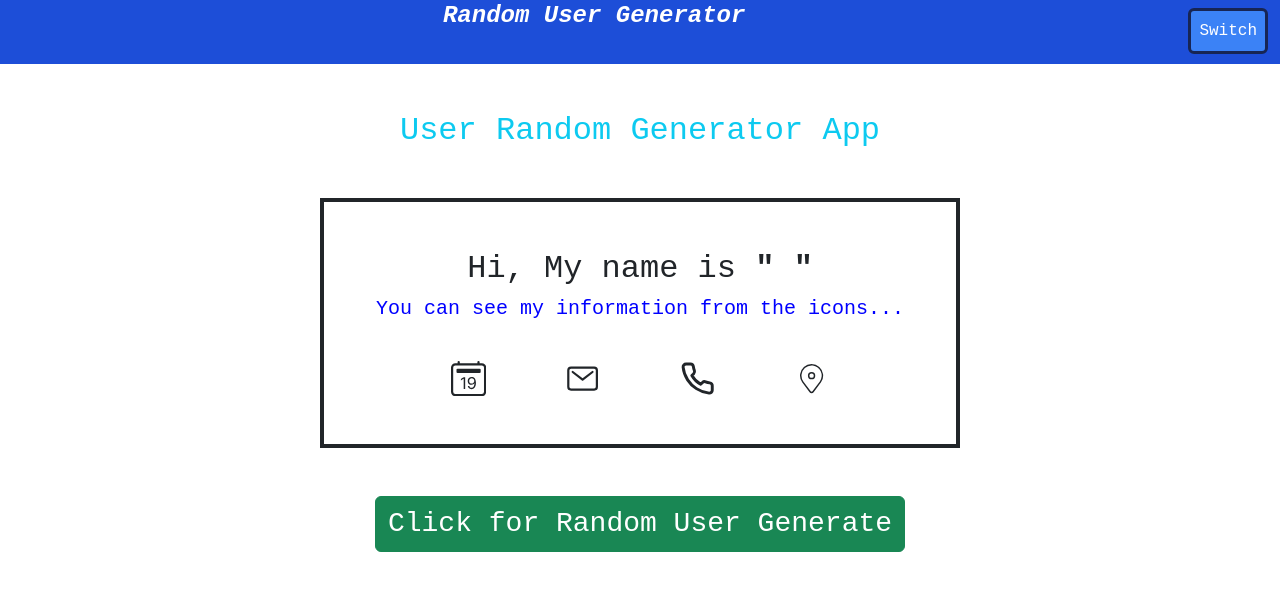
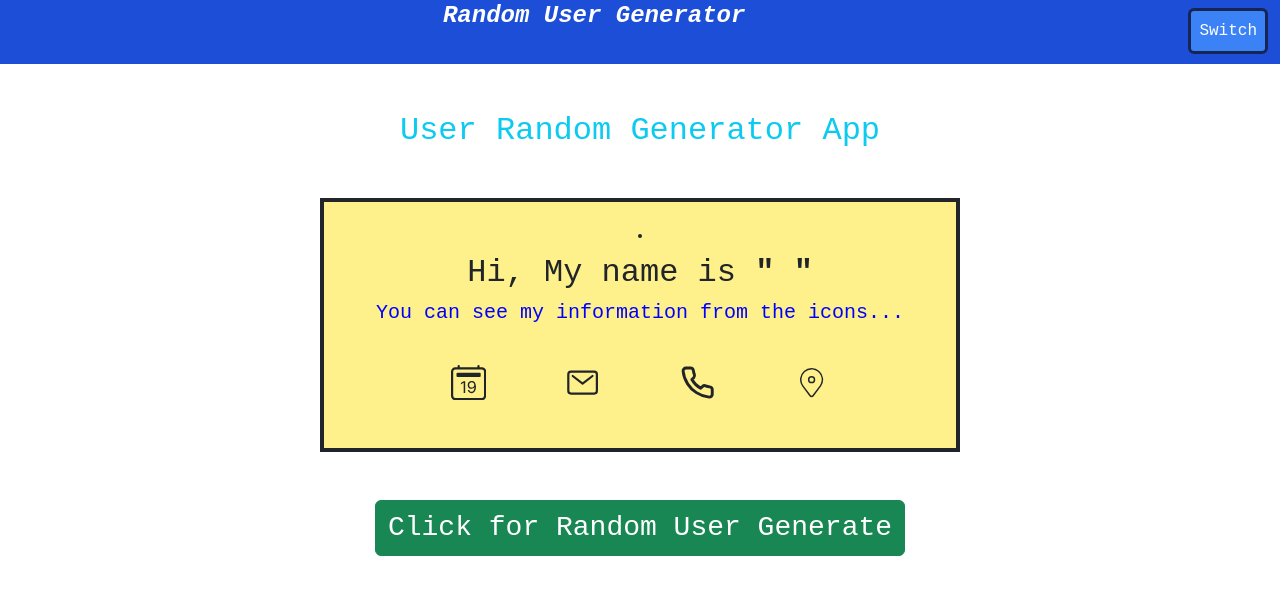
Before and after one commit to sakardogukan/User_Generator, a React (Create React App) app: page / in a window 1280 px wide. Shown: the top 594 px of the page. Built offline with nearby package versions, Linux system fonts and the light colour scheme; no server answers.

Commit message:
Updated Nothing

```diff
--- a/src/App.js
+++ b/src/App.js
@@ -1,8 +1,8 @@
 import User from "./components/User"
 import "../src/scss/app.scss"
 import NavBar from "./components/NavBar"
-import { useEffect, useState } from "react";
-
+import { useState } from "react";
+import './output.css'
 function App() {
   const [dark,setDark]=useState(false);
   const toogle=()=>{
@@ -12,9 +12,9 @@ function App() {
 
 
   return (
-    <div>
+    <div className={`h-screen flex-col  ${dark?'bg-slate-700':'bg-white'} `}>
       <NavBar toogle={toogle}/>
-      <User theme={dark} />
+      <User dark={dark} />
     </div>
   )
 }
--- a/src/components/User.jsx
+++ b/src/components/User.jsx
@@ -21,18 +21,19 @@ const User = ({dark}) => {
     console.log("Iam here")
   }, [dark])
 
-  console.log(userData)
+  // console.log(userData)
 
   return (
-    <div className={`${dark?'bg-blue-800':'bg-white' }`} >
+    <div className=" flex-1 h-100% bg-yellow-800">
+          <div className={`${dark?'bg-slate-700':'bg-white' } w-full h-100% `} >
               <div className="text-center">
               <h1 className="text-info mt-5 mb-5 fs-2">User Random Generator App</h1>
-          <Container className="flex-row items-center border border-4 border-dark w-50 p-3 text-center">
-            <div className={UserStyle.specialTextUser}>
+              <Container className="flex-row justify-center items-center border border-4 border-dark w-50 p-3 text-center bg-yellow-200">
+                <div className={`w-100%  flex justify-center`}>
                 <img
                   src={userData?.picture?.large}
                   alt=""
-              className="rounded-circle mt-3 mb-3"
+                  className="rounded-circle mt-3 mb-3 border-dark border-2"
                 />
                 </div>
                 <h2 className={UserStyle.specialTextUser}>
@@ -51,6 +52,7 @@ const User = ({dark}) => {
               </button>
             </div>
         </div>
+    </div>
   )
 }
 
--- a/src/output.css
+++ b/src/output.css
@@ -545,8 +545,8 @@ video {
   --tw-contain-style:  ;
 }
 
-.bottom-3 {
-  bottom: 0.75rem;
+.m-0 {
+  margin: 0px;
 }
 
 .mb-3 {
@@ -557,6 +557,14 @@ video {
   margin-bottom: 1.25rem;
 }
 
+.mr-3 {
+  margin-right: 0.75rem;
+}
+
+.mt-2 {
+  margin-top: 0.5rem;
+}
+
 .mt-3 {
   margin-top: 0.75rem;
 }
@@ -565,32 +573,12 @@ video {
   margin-top: 1.25rem;
 }
 
-.mr-3 {
-  margin-right: 0.75rem;
-}
-
-.mt-2 {
-  margin-top: 0.5rem;
-}
-
 .flex {
   display: flex;
 }
 
-.h-8 {
-  height: 2rem;
-}
-
 .h-16 {
   height: 4rem;
-}
-
-.h-14 {
-  height: 3.5rem;
-}
-
-.h-24 {
-  height: 6rem;
 }
 
 .h-min {
@@ -598,28 +586,40 @@ video {
   height: min-content;
 }
 
-.h-full {
-  height: 100%;
+.h-screen {
+  height: 100vh;
+}
+
+.h-32 {
+  height: 8rem;
 }
 
 .w-full {
   width: 100%;
 }
 
+.flex-1 {
+  flex: 1 1 0%;
+}
+
 .flex-row {
   flex-direction: row;
+}
+
+.flex-col {
+  flex-direction: column;
 }
 
 .items-center {
   align-items: center;
 }
 
+.justify-center {
+  justify-content: center;
+}
+
 .justify-between {
   justify-content: space-between;
-}
-
-.rounded-lg {
-  border-radius: 0.5rem;
 }
 
 .rounded-md {
@@ -630,13 +630,12 @@ video {
   border-width: 1px;
 }
 
+.border-2 {
+  border-width: 2px;
+}
+
 .border-4 {
   border-width: 4px;
-}
-
-.border-black {
-  --tw-border-opacity: 1;
-  border-color: rgb(0 0 0 / var(--tw-border-opacity));
 }
 
 .border-blue-950 {
@@ -644,14 +643,19 @@ video {
   border-color: rgb(23 37 84 / var(--tw-border-opacity));
 }
 
+.bg-blue-500 {
+  --tw-bg-opacity: 1;
+  background-color: rgb(59 130 246 / var(--tw-bg-opacity));
+}
+
 .bg-blue-700 {
   --tw-bg-opacity: 1;
   background-color: rgb(29 78 216 / var(--tw-bg-opacity));
 }
 
-.bg-blue-800 {
+.bg-slate-700 {
   --tw-bg-opacity: 1;
-  background-color: rgb(30 64 175 / var(--tw-bg-opacity));
+  background-color: rgb(51 65 85 / var(--tw-bg-opacity));
 }
 
 .bg-white {
@@ -659,30 +663,35 @@ video {
   background-color: rgb(255 255 255 / var(--tw-bg-opacity));
 }
 
-.bg-blue-500 {
+.bg-yellow-200 {
   --tw-bg-opacity: 1;
-  background-color: rgb(59 130 246 / var(--tw-bg-opacity));
+  background-color: rgb(254 240 138 / var(--tw-bg-opacity));
+}
+
+.bg-yellow-800 {
+  --tw-bg-opacity: 1;
+  background-color: rgb(133 77 14 / var(--tw-bg-opacity));
+}
+
+.bg-green-900 {
+  --tw-bg-opacity: 1;
+  background-color: rgb(20 83 45 / var(--tw-bg-opacity));
+}
+
+.p-2 {
+  padding: 0.5rem;
 }
 
 .p-3 {
   padding: 0.75rem;
 }
 
-.p-2 {
-  padding: 0.5rem;
-}
-
-.px-2 {
-  padding-left: 0.5rem;
-  padding-right: 0.5rem;
-}
-
 .text-center {
   text-align: center;
 }
 
-.align-middle {
-  vertical-align: middle;
+.align-top {
+  vertical-align: top;
 }
 
 .text-2xl {
--- a/tailwind.config.js
+++ b/tailwind.config.js
@@ -1,6 +1,6 @@
 /** @type {import('tailwindcss').Config} */
 module.exports = {
-  content: ["./public/*.html","./src/*.html","./src/*.jsx","./src/components/*.jsx"],
+  content: ["./public/*.html","./src/*.html","./src/*.jsx","./src/*.js","./src/components/*.jsx"],
   theme: {
     extend: {},
   },
```
Lines whose indentation alone changed are shown as unchanged.
